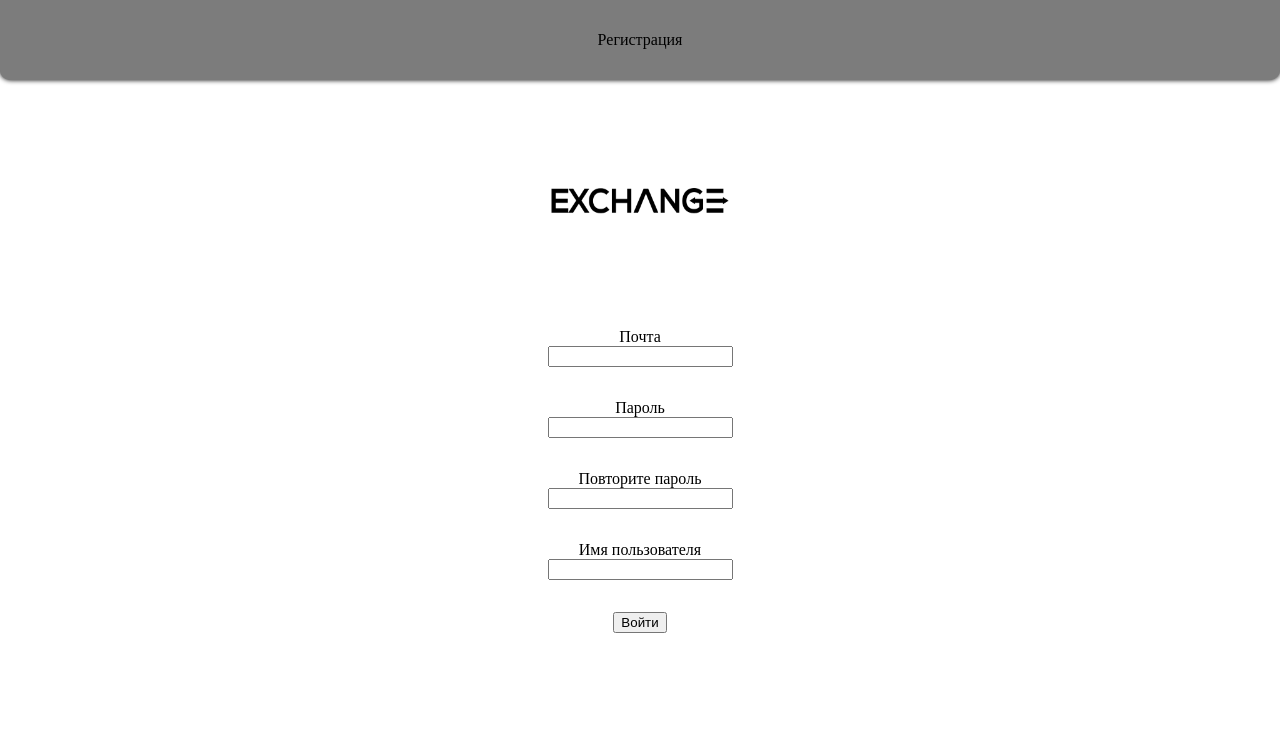
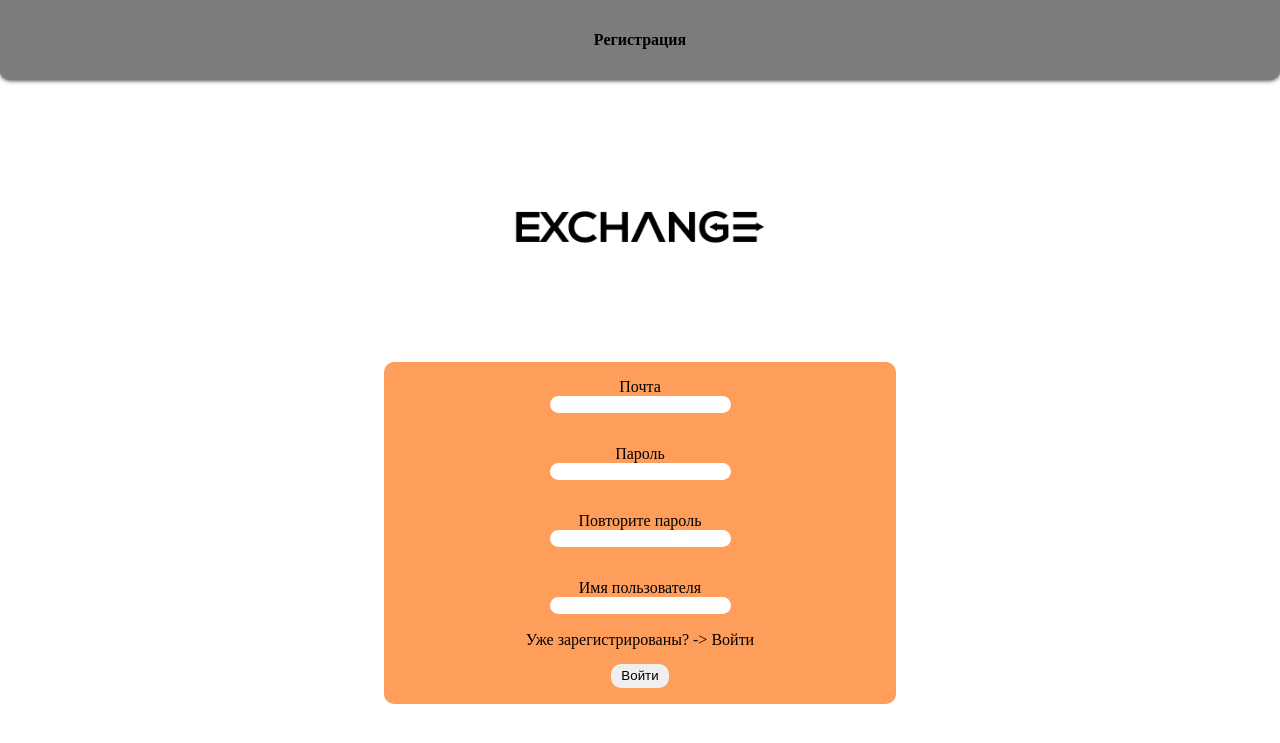
Before and after one commit to JabaXNT/YandexWEBProject, a Flask app: page /reg in a window 1280 px wide. Shown: the top 743 px of the page. Run offline with Flask 2, Linux system fonts and the light colour scheme.

Commit message:
created registration form

```diff
--- a/static/style.css
+++ b/static/style.css
@@ -28,7 +28,7 @@ footer {
 }
 
 .content {
-	min-height: calc(100vh - 100px);
+    min-height: calc(100vh - 100px);
 }
 
 .footer {
@@ -41,13 +41,15 @@ footer {
     display: flex;
     justify-content: center;
 }
-.footer_link{
+
+.footer_link {
     position: relative;
     right: 6%;
     margin-top: 10px;
-    margin-left: 100px;}
+    margin-left: 100px;
+}
 
-.footer_registration{
+.footer_registration {
     background-color: #7C7C7C;
     width: 100%;
     height: 10%;
@@ -58,7 +60,27 @@ footer {
     box-shadow: 0 0 5px;
 }
 
-.form_registration{
+.form_registration {
     display: flex;
     flex-direction: column;
+    background: #ff9d5a;
+    margin: auto;
+    max-width: 40%;
+    border-radius: 10px;
 }
+
+.form-control {
+    border-radius: 10px;
+    border: 0px;
+}
+
+.btn {
+    border-radius: 10px;
+    border: 10px;
+    padding: 4px 10px 5px;
+    color: black;
+}
+
+.btn:hover {
+    background-color: #afafaf;
+}
--- a/templates/register.html
+++ b/templates/register.html
@@ -3,9 +3,9 @@
     <title>Регистрация</title>
     <link href="../static/style.css" rel="stylesheet">
 </head>
-<body>
-<div class='footer_registration'>Регистрация</div>
-<p style="text-align: center"><img src="../static/exchange-01_4x.png" height="200" width="250"/><p>
+<div class='footer_registration'><b>Регистрация</b></div>
+<p style="text-align: center"><a href="/"><img src="../static/exchange-01_4x.png" height="250" width="350"/></a>
+<p>
     <form class='form_registration' action="" method="post" style="text-align: center">
         {{ form.hidden_tag() }}
 <p>
@@ -36,12 +36,13 @@
     {{ form.username.label }}<br>
     {{ form.username(class="form-control") }}<br>
     {% for error in form.username.errors %}
-    <p class="alert alert-danger" role="alert">
+<p style="margin-bottom: 10px" class="alert alert-danger" role="alert">
     {{ error }}
 </p>
 {% endfor %}
-    <p>{{ form.submit(type="submit", class="btn btn-primary") }}</p>
+<p><a href="login" style="position: relative; top: -15px; text-decoration: None; color: black"
+       onmouseover="this.style.color='rgba(0,0,0,0.79)'"
+       onmouseout="this.style.color='rgb(0,0,0)'">Уже зарегистрированы? -> Войти</a><br />
+    {{ form.submit(type="submit", class="btn btn-primary") }}</p>
 {{message}}
-</form>
-</body>
 </html>
```
Also changed, not shown: db/products.db. Lines whose indentation alone changed are shown as unchanged.
